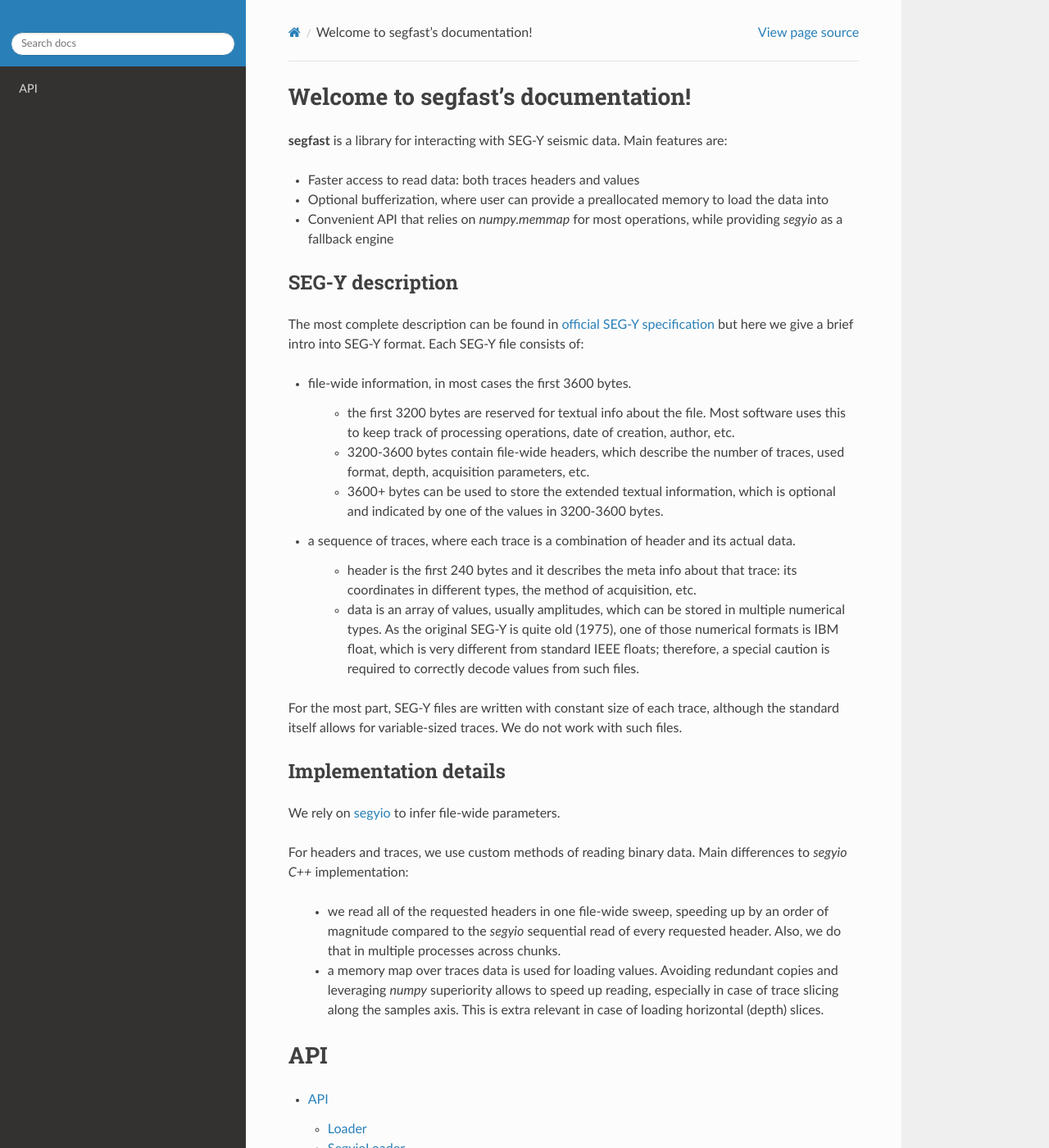
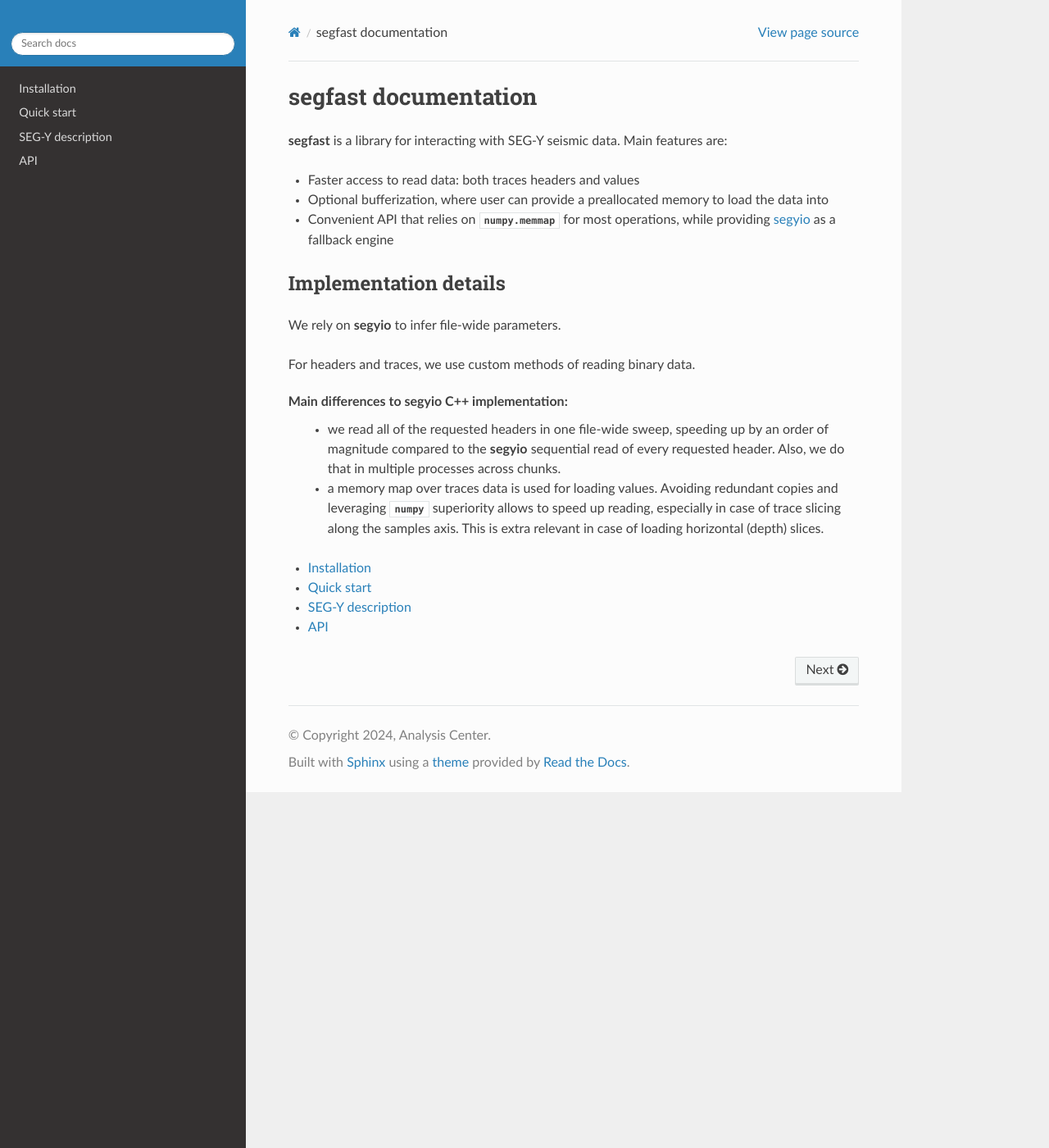
Before and after one commit to analysiscenter/segfast, a Sphinx documentation site: the page built from docs/index.rst, in a window 1280 px wide and 1400 px high. Shown: the whole window at 82% size. Built offline with Sphinx 7.4.7 and the Read the Docs theme 2.0.0, drawn with Linux system fonts in a browser that asks for light colours; pages that are not in the unit, such as notebooks, are missing from menus; some of the changed text lies outside the part shown.

Commit message:
Extend docs

```diff
--- a/docs/api/segfast.rst
+++ b/docs/api/segfast.rst
@@ -3,9 +3,9 @@ API
 ===
 
 .. toctree::
-   :maxdepth:5
+   :maxdepth: 5
 
    segfast.loader
+   segfast.memmap_loader
    segfast.segyio_loader
-   segfast.memmap_loader
    segfast.utils
--- a/docs/conf.py
+++ b/docs/conf.py
@@ -7,13 +7,12 @@
 # https://www.sphinx-doc.org/en/master/usage/configuration.html#project-information
 
 project = 'segfast'
-copyright = '2024, ak'
-author = 'ak'
+author = 'Analysis Center'
+copyright = '2024, ' + author
 
 import sys, os
 sys.path.insert(0, os.path.abspath('..'))
 sys.path.append('..')
-import segfast
 
 # -- General configuration ---------------------------------------------------
 # https://www.sphinx-doc.org/en/master/usage/configuration.html#general-configuration
@@ -29,7 +28,6 @@ extensions = [
     'sphinx.ext.intersphinx',
     'sphinx.ext.napoleon',
     'sphinx_rtd_theme',
-#    'numpydoc', # used to parse numpy-style docstrings for autodoc
 ]
 
 templates_path = ['_templates']
@@ -47,3 +45,10 @@ html_static_path = ['_static']
 html_theme_options = {
     'logo_only': True
 }
+
+# Example configuration for intersphinx: refer to the Python standard library.
+intersphinx_mapping = {
+    'python': ('https://docs.python.org/', None),
+    'numpy': ('https://docs.scipy.org/doc/numpy/', None),
+    'segyio': ('https://segyio.readthedocs.io/en/latest/', None)
+}
--- a/docs/index.rst
+++ b/docs/index.rst
@@ -3,64 +3,38 @@
    You can adapt this file completely to your liking, but it should at least
    contain the root `toctree` directive.
 
-Welcome to segfast's documentation!
-===================================
+segfast documentation
+=====================
 
 **segfast** is a library for interacting with SEG-Y seismic data. Main features are:
 
 * Faster access to read data: both traces headers and values
 * Optional bufferization, where user can provide a preallocated memory to load the data into
-* Convenient API that relies on `numpy.memmap` for most operations, while providing `segyio` as a fallback engine
-
-
-SEG-Y description
------------------
-
-The most complete description can be found in `official SEG-Y specification <https://library.seg.org/pb-assets/technical-standards/seg_y_rev2_0-mar2017-1686080998003.pdf>`_ but here we give
-a brief intro into SEG-Y format.
-Each SEG-Y file consists of:
-
-- file-wide information, in most cases the first 3600 bytes.
-
-   - the first 3200 bytes are reserved for textual info about the file.
-     Most software uses this to keep track of processing operations, date of creation, author, etc.
-   - 3200-3600 bytes contain file-wide headers, which describe the number of traces,
-     used format, depth, acquisition parameters, etc.
-   - 3600+ bytes can be used to store the extended textual information, which is optional and indicated by
-     one of the values in 3200-3600 bytes.
-
-- a sequence of traces, where each trace is a combination of header and its actual data.
-
-   - header is the first 240 bytes and it describes the meta info about that trace:
-     its coordinates in different types, the method of acquisition, etc.
-   - data is an array of values, usually amplitudes, which can be stored in multiple numerical types.
-     As the original SEG-Y is quite old (1975), one of those numerical formats is IBM float,
-     which is very different from standard IEEE floats; therefore, a special caution is required to
-     correctly decode values from such files.
-
-For the most part, SEG-Y files are written with constant size of each trace, although the standard itself allows
-for variable-sized traces. We do not work with such files.
+* Convenient API that relies on :class:`numpy.memmap` for most operations, while providing
+  `segyio <https://segyio.readthedocs.io/en/latest/>`_ as a fallback engine
 
 
 Implementation details
 ----------------------
-We rely on `segyio <https://github.com/equinor/segyio>`_ to infer file-wide parameters.
+We rely on **segyio** to infer file-wide parameters.
 
 For headers and traces, we use custom methods of reading binary data.
-Main differences to `segyio C++` implementation:
+
+Main differences to **segyio** C++ implementation:
    - we read all of the requested headers in one file-wide sweep, speeding up by an order of magnitude
-     compared to the `segyio` sequential read of every requested header.
+     compared to the **segyio** sequential read of every requested header.
      Also, we do that in multiple processes across chunks.
 
    - a memory map over traces data is used for loading values. Avoiding redundant copies and leveraging
-     `numpy` superiority allows to speed up reading, especially in case of trace slicing along the samples axis.
+     :mod:`numpy` superiority allows to speed up reading, especially in case of trace slicing along the samples axis.
      This is extra relevant in case of loading horizontal (depth) slices.
 
-API
-===
 
 .. toctree::
-   :maxdepth: 2
+   :maxdepth: 1
    :titlesonly:
 
+   installation
+   start
+   segy
    api/segfast
```
Also changed, not shown: docs/installation.rst (added, +14 -0 lines), docs/segy.rst (added, +27 -0 lines), docs/start.rst (added, +31 -0 lines), 4 other files.
